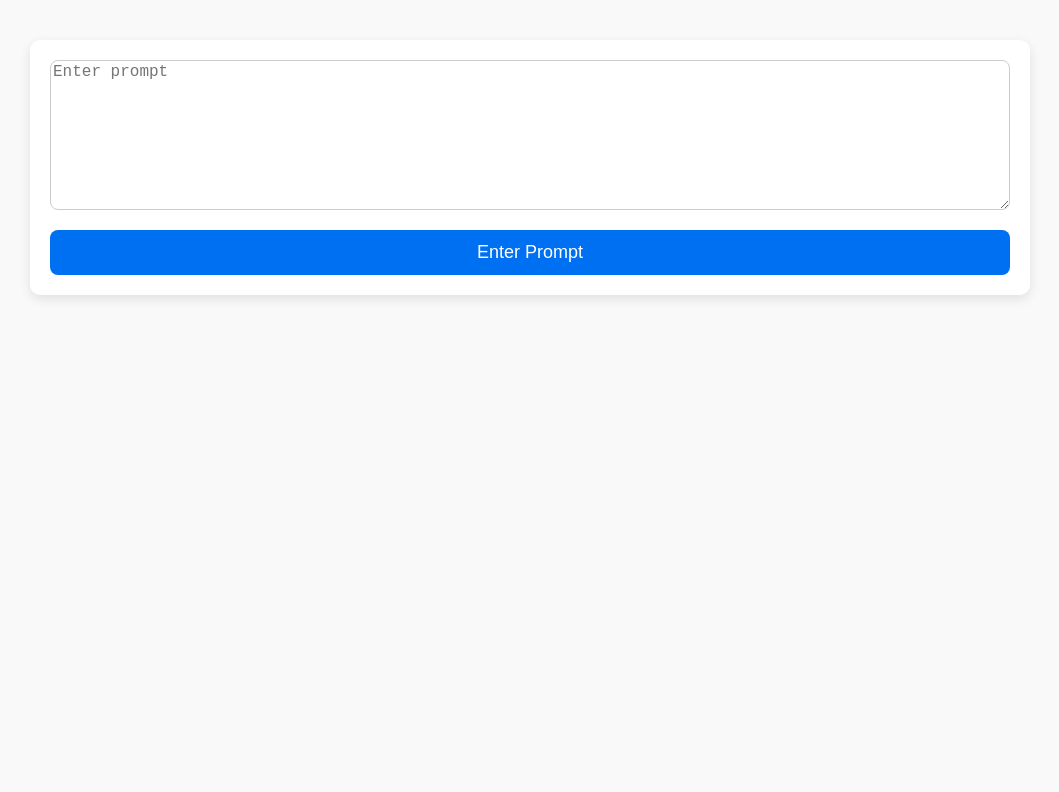
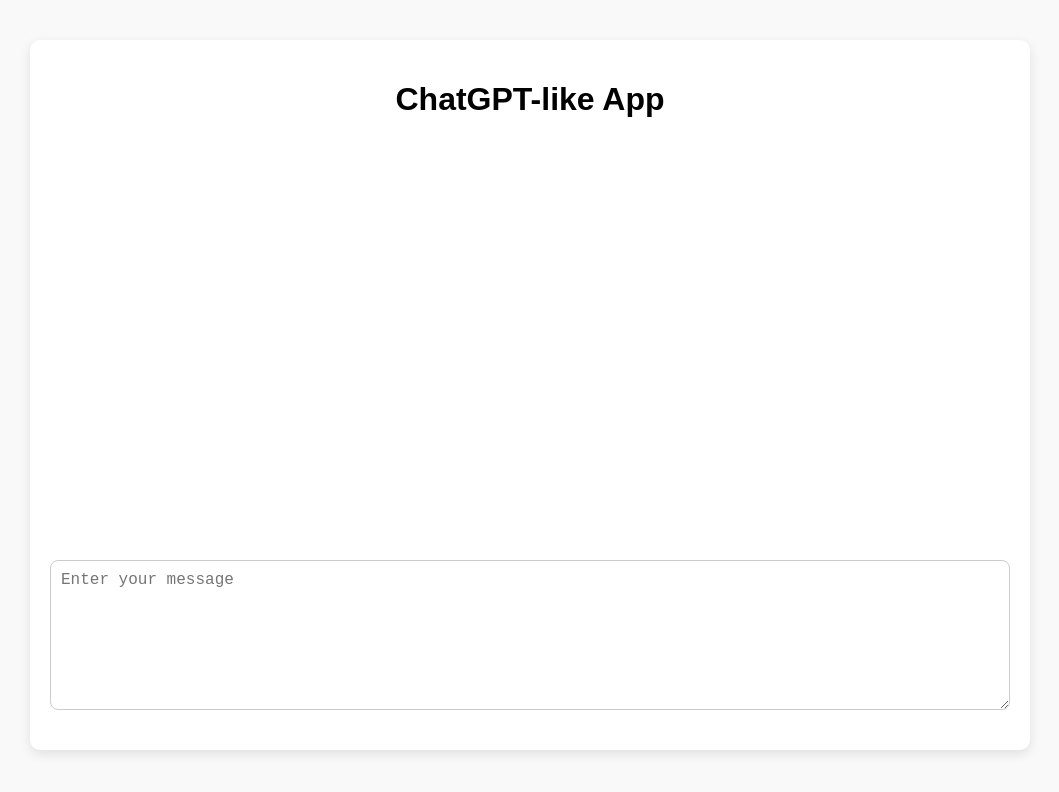
Before and after one commit to kaestro/chatgpt-app, a Next.js app: page / in a window 1280 px wide. Shown: the part 120-912 px from the top of the page, without its empty margins (110-1169 px from the left). Built offline with nearby package versions, Linux system fonts and the light colour scheme.

Commit message:
Index page changed as chat room

```diff
--- a/app/page.tsx
+++ b/app/page.tsx
@@ -1,23 +1,69 @@
-// app/page.tsx
 'use client';
 
-import React, { useEffect, useState } from "react";
+import React, { useState } from 'react';
+import ChatInput from '@/app/components/chat/ChatInput'; // ChatInput 컴포넌트 임포트
+
+interface Message {
+  role: 'user' | 'system' | 'error';
+  content: string;
+}
 
 export default function Home() {
-  const [isClient, setIsClient] = useState(false);
+  const [chatHistory, setChatHistory] = useState<Message[]>([]);
 
-  useEffect(() => {
-    setIsClient(true);
-  }, []);
+  const handleSend = async (message: string) => {
+    setChatHistory((prev) => [...prev, { role: 'user', content: message }]);
 
-  if (!isClient) {
-    return null;
-  }
+    try {
+      const response = await fetch('/api/chat', {
+        method: 'POST',
+        headers: {
+          'Content-Type': 'application/json',
+        },
+        body: JSON.stringify({ message }),
+      });
+
+      const data = await response.json();
+
+      if (!response.ok) {
+        throw new Error(data.error || 'Unknown error');
+      }
+
+      setChatHistory((prev) => [...prev, { role: 'system', content: data.reply }]);
+    } catch (error: unknown) {
+      const errorMessage = error instanceof Error ? error.message : 'An error occurred while fetching response';
+      console.error('Error:', error);
+
+      setChatHistory((prev) => [...prev, { role: 'error', content: errorMessage }]);
+    }
+  };
 
   return (
     <>
-      <textarea className="input-area" placeholder="Enter prompt"></textarea>
-      <button className="submit-button">Enter Prompt</button>
+      <h1>ChatGPT-like App</h1>
+
+      {/* 채팅 내역 표시 */}
+      <div className="chat-history" style={{ height: '400px', overflowY: 'auto', marginBottom: '20px', width: '100%' }}>
+        {chatHistory.map((msg, index) => (
+          <div
+            key={index}
+            style={{
+              textAlign: msg.role === 'user' ? 'right' : 'left',
+              padding: '10px',
+              margin: '10px 0',
+              backgroundColor: msg.role === 'user' ? '#e1f5fe' : msg.role === 'error' ? '#ffcccc' : '#f1f1f1',
+              borderRadius: '8px',
+              maxWidth: '80%',
+              alignSelf: msg.role === 'user' ? 'flex-end' : 'flex-start',
+              color: msg.role === 'error' ? '#d32f2f' : 'black', // 에러 메시지는 빨간색으로 표시
+            }}
+          >
+            {msg.content}
+          </div>
+        ))}
+      </div>
+
+      <ChatInput onSend={handleSend} />
     </>
   );
 }
```
